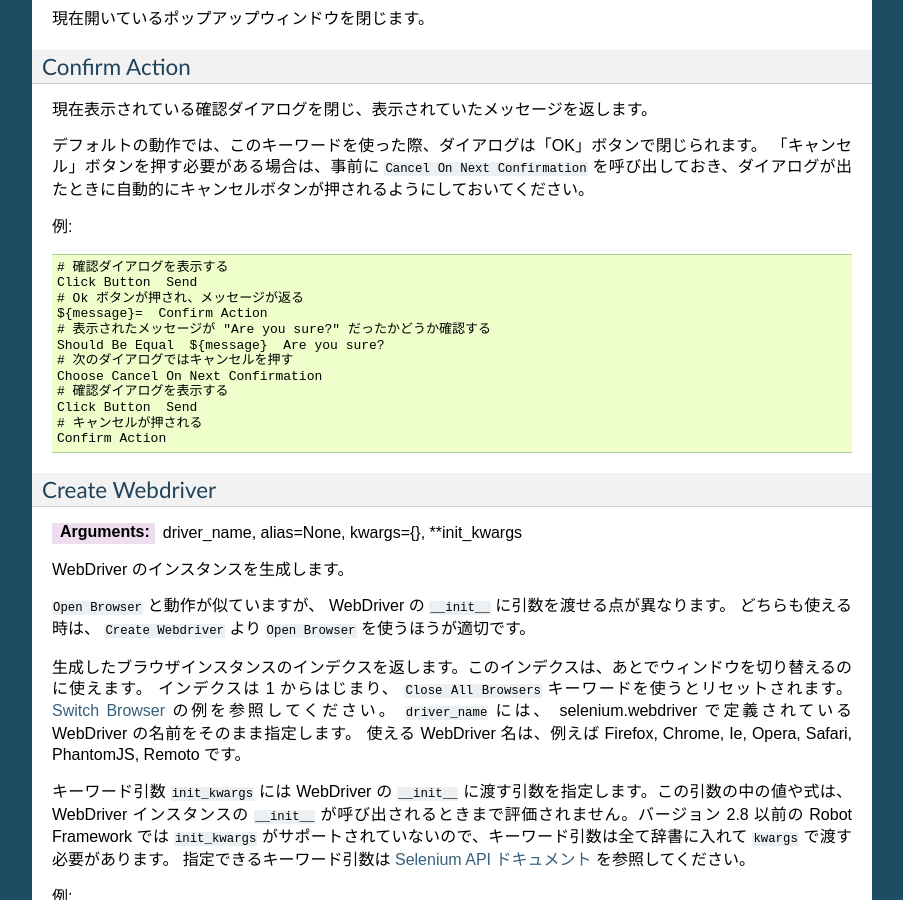
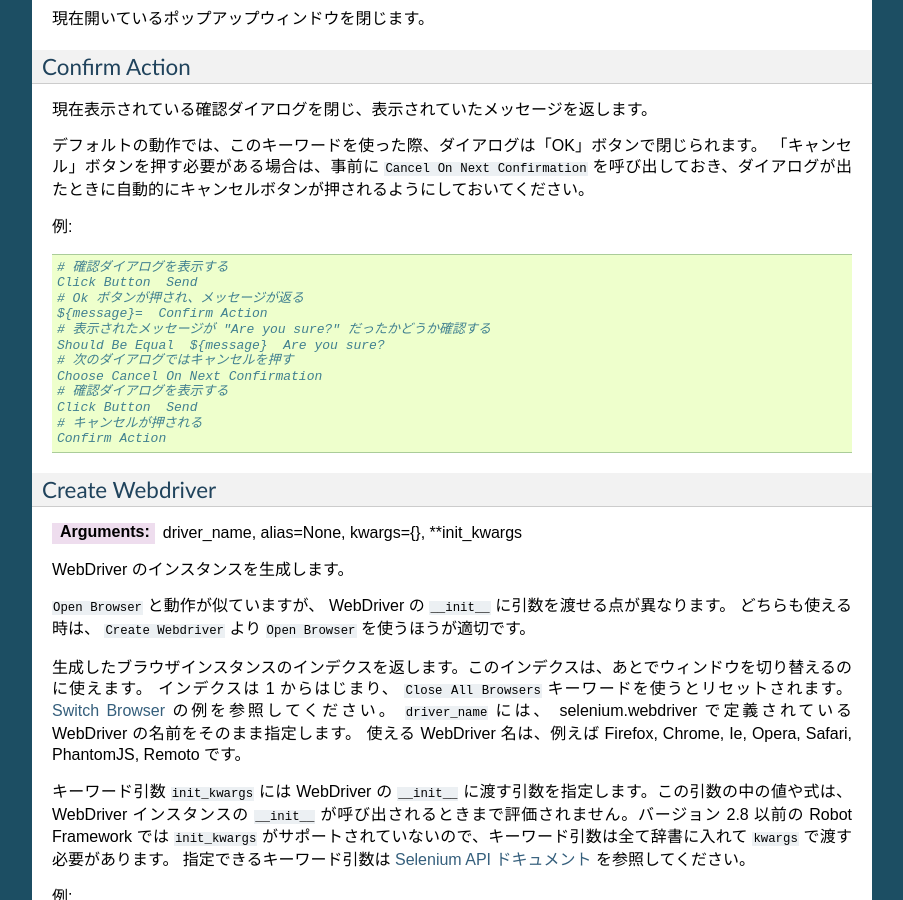
Before and after one commit to todoa2c/selenium2library-ja, a Sphinx documentation site: the page built from docs/reference.rst, in a window 1280 px wide and 900 px high, scrolled down 11045 px. Shown: the whole window, without its empty margins (198-1101 px from the left). Built offline with Sphinx 7.4.7, drawn with Linux system fonts in a browser that asks for light colours; some of the changed text lies outside the part shown.

Commit message:
fixed that some code blocks missed argument

```diff
--- a/docs/reference.rst
+++ b/docs/reference.rst
@@ -133,7 +133,7 @@
 
 定義したロケータを使うには、 `Add Location Strategy`_ を使います。
 
-.. code::
+.. code:: robotframework
 
   Add Location Strategy  custom  Custom Locator Strategy
 
@@ -600,7 +600,7 @@
 
 例:
 
-.. code::
+.. code:: robotframework
 
   # 確認ダイアログを表示する
   Click Button  Send
@@ -729,7 +729,7 @@
 
 例:
 
-.. code::
+.. code:: robotframework
 
   # myElem を 50px 右, 35px 下に動かす
   Drag And Drop By Offset  myElem  50  -35
```
